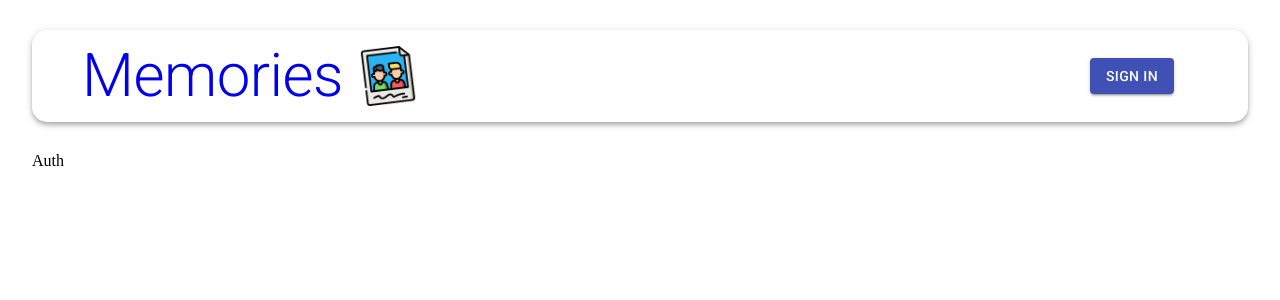
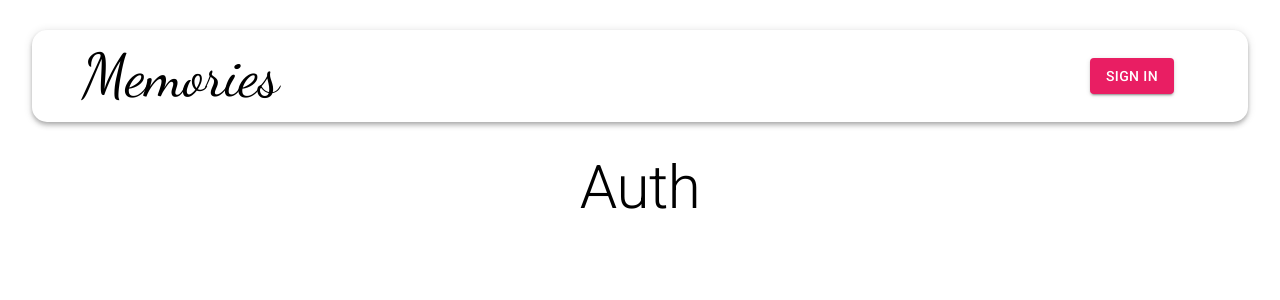
Before and after one commit to Echis65/MemoriesApp, a React (Create React App) app in the folder frontend/: page /auth in a window 1280 px wide. Shown: the top 300 px of the page. Built offline with nearby package versions, Linux system fonts and the light colour scheme.

Commit message:
Improved styling of Navbar

```diff
--- a/frontend/public/index.html
+++ b/frontend/public/index.html
@@ -26,6 +26,9 @@
   rel="stylesheet"
   href="https://fonts.googleapis.com/css?family=Roboto:300,400,500,700&display=swap"
 />
+<link rel="preconnect" href="https://fonts.googleapis.com">
+<link rel="preconnect" href="https://fonts.gstatic.com" crossorigin>
+<link href="https://fonts.googleapis.com/css2?family=Dancing+Script&display=swap" rel="stylesheet">
   <title>Memories App</title>
 </head>
 
--- a/frontend/src/components/Auth/Auth.jsx
+++ b/frontend/src/components/Auth/Auth.jsx
@@ -1,7 +1,8 @@
+import { Typography } from '@material-ui/core'
 import React from 'react'
 
 export default function Auth() {
   return (
-    <div>Auth</div>
+    <Typography variant='h2' align='center'>Auth</Typography>
   )
 }
--- a/frontend/src/components/Navbar/Navbar.jsx
+++ b/frontend/src/components/Navbar/Navbar.jsx
@@ -1,6 +1,6 @@
 import React from 'react'
 import {  AppBar, Avatar, Button, Toolbar, Typography } from "@material-ui/core"
-import { Link } from "react-router-dom"
+import { NavLink } from "react-router-dom"
 import useStyles from "./styles.js"
 
 
@@ -10,10 +10,9 @@ export default function Navbar() {
   return (
     <AppBar className={classes.appBar} position="sticky" color="inherit">
         <div className={classes.brandContainer}>
-        <Typography className={classes.header} component={Link} to="/" variant="h2" align="center">
+        <Typography className={classes.header} component={NavLink} to="/" variant="h2">
           Memories
         </Typography>
-        <img src="../../../Images/memories.png" className={classes.image} alt="memories" height="60" />
         </div>
        <Toolbar className={classes.toolbar}>
         {
@@ -25,7 +24,7 @@ export default function Navbar() {
                 </div>
 
             ): (
-<Button className={classes.signin} variant="contained" color="primary" component={Link} to="/auth">Sign In</Button>
+<Button className={classes.signin} variant="contained" color="primary" component={NavLink} to="/auth">Sign In</Button>
             )
         }
        </Toolbar>
--- a/frontend/src/components/Navbar/styles.js
+++ b/frontend/src/components/Navbar/styles.js
@@ -1,5 +1,5 @@
 import { makeStyles } from '@material-ui/core/styles';
-import { deepPurple } from '@material-ui/core/colors';
+import { pink } from '@material-ui/core/colors';
 
 export default makeStyles((theme) => ({
   appBar: {
@@ -12,11 +12,17 @@ export default makeStyles((theme) => ({
     padding: '10px 50px',
   },
   header:{
-textDecoration: "none"
+textDecoration: "none",
+color : "black",
+fontFamily: 'Dancing Script',
   },
   heading: {
     color: 'rgba(0,183,255, 1)',
     textDecoration: 'none',
+  },
+  signin: {
+    color: theme.palette.getContrastText(pink[500]),
+    backgroundColor: pink[500],
   },
   image: {
     marginLeft: '15px',
@@ -40,7 +46,7 @@ textDecoration: "none"
     alignItems: 'center',
   },
   purple: {
-    color: theme.palette.getContrastText(deepPurple[500]),
-    backgroundColor: deepPurple[500],
+    /* color: theme.palette.getContrastText(deepPurple[500]),
+    backgroundColor: deepPurple[500], */
   },
 }));
```
